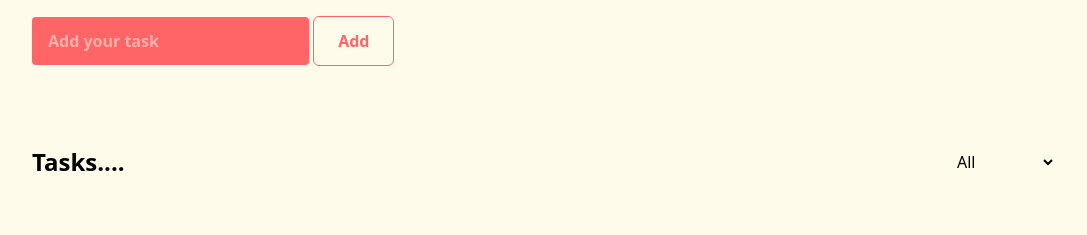
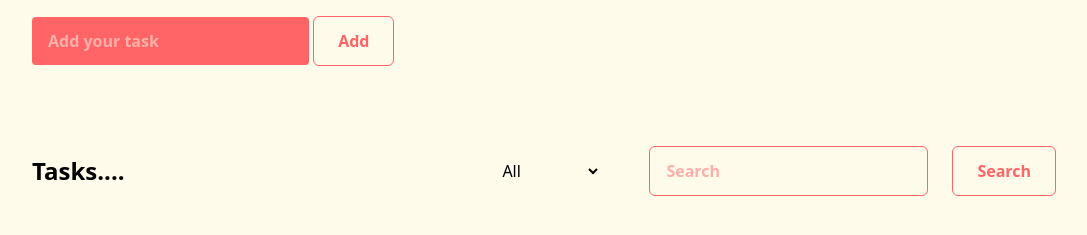
Before and after one commit to TarangBhalodiya/to_do, a plain HTML site: page index.html in a window 1280 px wide. Shown: the part 151-386 px from the top of the page, without its empty margins (96-1183 px from the left). Drawn offline with nearby package versions, Linux system fonts and the light colour scheme.

Commit message:
filteration done and search function is in progress

```diff
--- a/index.html
+++ b/index.html
@@ -16,15 +16,14 @@
         <form onsubmit="setTask(event)">
           <input
             type="text"
-            name=""
             id="inputTask"
             placeholder="Add your task"
-            class="mt-5 px-4 py-3 font-bold bg-red-400 rounded-sm text-amber-50"
+            class="mt-5 px-4 py-3 text-base font-bold bg-red-400 rounded-sm text-amber-50"
           />
           <button
             type="submit"
             id="addBtn"
-            class="px-6 py-3 font-semibold border border-red-400 text-red-400 rounded-md transition-all duration-300 hover:shadow-[5px_5px_0px_#2d3748]"
+            class="px-6 py-3 font-semibold border text-base border-red-400 text-red-400 rounded-md transition-all duration-300 hover:shadow-[5px_5px_0px_#2d3748]"
           >
             Add
           </button>
@@ -37,11 +36,27 @@
     >
       <div class="task-container-detail flex items-center justify-between mb-4">
         <h2 class="text-2xl font-bold">Tasks....</h2>
-        <select name="taskStage" id="stage" onchange="filterTask()">
-          <option value="All">All</option>
-          <option value="Remaining">Remaining</option>
-          <option value="Completed">Completed</option>
-        </select>
+        <div class="flex gap-6">
+          <select name="taskStage" id="stage" onchange="filterTask()">
+            <option value="All">All</option>
+            <option value="Remaining">Remaining</option>
+            <option value="Completed">Completed</option>
+          </select>
+          <form action="#"></form>
+          <input
+            type="text"
+            name=""
+            id="search"
+            placeholder="Search"
+            class="border border-red-400 rounded-md text-red-400 border-b-red-400 px-4 py-3 text-base font-bold"
+          />
+          <button
+            class="px-6 py-3 font-semibold border text-base border-red-400 text-red-400 rounded-md transition-all duration-300 hover:shadow-[5px_5px_0px_#2d3748]"
+            onclick="searchTask()"
+          >
+            Search
+          </button>
+        </div>
       </div>
       <div id="taskList"></div>
     </div>
--- a/script.js
+++ b/script.js
@@ -86,8 +86,8 @@ function markAsCompleted(checkbox) {
 
 }
 
+const taskElement = document.getElementsByClassName("task")
 function filterTask() {
-  const taskElement = document.getElementsByClassName("task")
 
   for (let i = 0; i <= taskElement.length; i++) {
     if (filter.value == "Completed") {
@@ -113,34 +113,23 @@ function filterTask() {
       taskElement[i].classList.remove("hidden")
       taskElement[i].classList.add("block")
     }
+  }
+}
+
+function searchTask() {
+  const search = document.getElementById("search").value.trim();
+  for (let i = 0; i <= taskElement.length; i++) {
+    if (taskElement[i].includes(search)) {
+      taskElement[i].classList.add("block")
+      taskElement[i].classList.remove("hidden")
+    } else {
+      taskElement[i].classList.add("hidden")
+      taskElement[i].classList.remove("block")
+    }
+
+  }
+  console.log(search)
+}
 
 
-
-
-
-
-
-
-
-
-
-
-    //   else {
-    //     taskElement[i].classList.add("hidden")
-    //     taskElement[i].classList.remove("block")
-    //     console.log(taskElement[i])
-    //   }
-    //   if (filter.value == "Remaining" && !taskElement[i].classList.contains("completed")) {
-    //     // console.log(taskElement[i])
-    //   } else {
-    //     taskElement[i].classList.add("hidden")
-    //     taskElement[i].classList.remove("block")
-    //     console.log(taskElement[i])
-    //   }
-
-    // }
-
-    // console.log(classContain)
-
-  }
-}
+// str.includes("")
```
